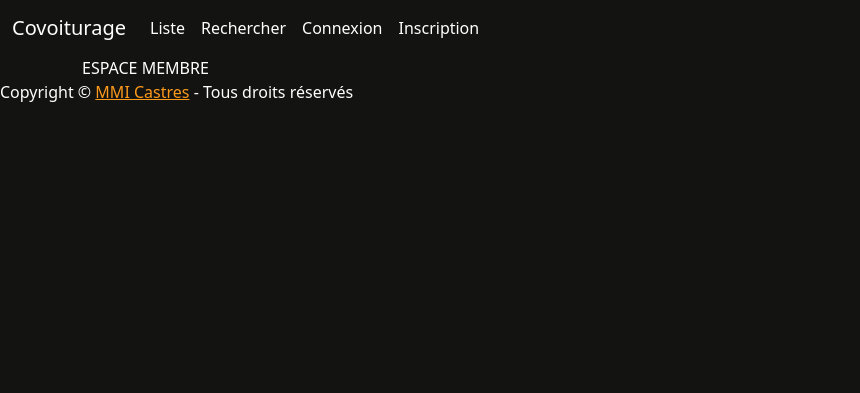
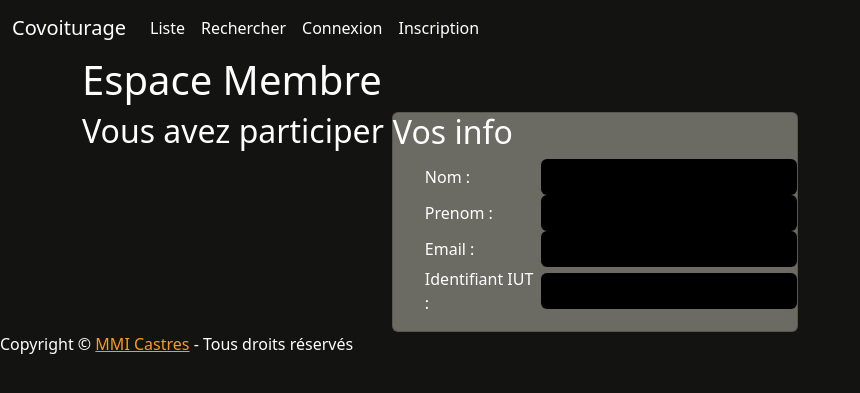
Before and after one commit to mmicastres/sae301-kiliangui, a PHP site: template Views/membre_espace.html.twig in a window 1280 px wide. Shown: the top 393 px of the page, without its empty margins (0-860 px from the left). Run offline with PHP 8.4, Linux system fonts and the light colour scheme; the template is opened without the code that fills it, so the values that code supplies are empty; style sheets or scripts are compiled from the project's sources; some libraries are stand-ins or nearby versions.

Commit message:
affichage des informations utilisateurs

```diff
--- a/Views/membre_espace.html.twig
+++ b/Views/membre_espace.html.twig
@@ -1,8 +1,49 @@
-
 {% extends "index.html.twig" %}
 
 {% block section %}
 
-    ESPACE MEMBRE
+    <h1>Espace Membre</h1>
+    <div class="d-flex">
+        <h2>Vous avez participer</h2>
+        <section>
+            <ul class="row row-cols-1 row-cols-md-3  row-cols-lg-4  ">
+                {% for projet in projets %}
+                    <li class="card mb-3 col ">
+                        <a href="?action=projet&id={{ projet.idProjet }}">
+                            <img src="{{ projet.thumbnail.url }}" class="card-img-top" alt="...">
+                            <div class="card-body">
+                                <h2 class="card-title h5 a ">{{ projet.nomProjet }}</h2>
+                                <p class="card-text">{{ projet.courte }}</p>
+                                <p class="card-text"><small class="text-body-secondary">Last updated 3 mins ago</small></p>
+                            </div>
+                        </a>
+                    </li>
+                {% endfor %}
+            </ul>
+        </section>
+        <section class="card">
+            <h2> Vos info</h2>
+            <ul class="infos">
+                <li>
+                    <label for="nom">Nom :</label>
+                    <input class="form-control" disabled id="nom" name="nom" value="{{ membre.nom }}">
+                </li>
+                <li>
+                    <label for="prenom">Prenom :</label>
+                    <input class="form-control" disabled id="prenom" name="prenom" value="{{ membre.prenom }}">
+                </li>
+                <li>
+                   <label for="email">Email :</label>
+                    <input class="form-control" disabled id="email" name="email" value="{{ membre.email }}">
+                </li>
+                <li>
+                    <label for="idIUT">Identifiant IUT :</label>
+                    <input class="form-control" disabled id="idIUT" name="idIUT" value="{{ membre.id_iut }}">
+                </li>
+
+            </ul>
+
+        </section>
+    </div>
 
 {% endblock %}
--- a/Views/utilisateur/projets_liste.html.twig
+++ b/Views/utilisateur/projets_liste.html.twig
@@ -1,6 +1,7 @@
 {% extends "index.html.twig" %}
 
 {% block section %}
+
       <h1>Vos projets</h1>
       <ul class="row row-cols-1 row-cols-md-3  row-cols-lg-4  ">
             {% for projet in projets %}
--- a/styles/index.scss
+++ b/styles/index.scss
@@ -9,6 +9,7 @@ $light: #f8f9fa;
 $dark: #343a40;
 $body:#ffffff;
 $body-bg: #131312;
+$body-secondary-bg :#000000;
 $body-color:#ffffff;
 $card-bg : #6b6b64;
 
@@ -16,6 +17,24 @@ $table-color : $body-color;
 
 $navbar-light-brand-color: $body-color;
 
+input:disabled{
+  border : none;
+  background: unset;
+}
+
+.infos{
+  li{
+    display: flex;
+    justify-content: space-between;
+    align-items: center;
+    label{
+      flex:1;
+    }
+    input{
+      flex:2;
+    }
+  }
+}
 
 nav .navbar-nav{
   a.nav-link {
```
Also changed, not shown: Controllers/membresController.php (+4 -3 lines).
